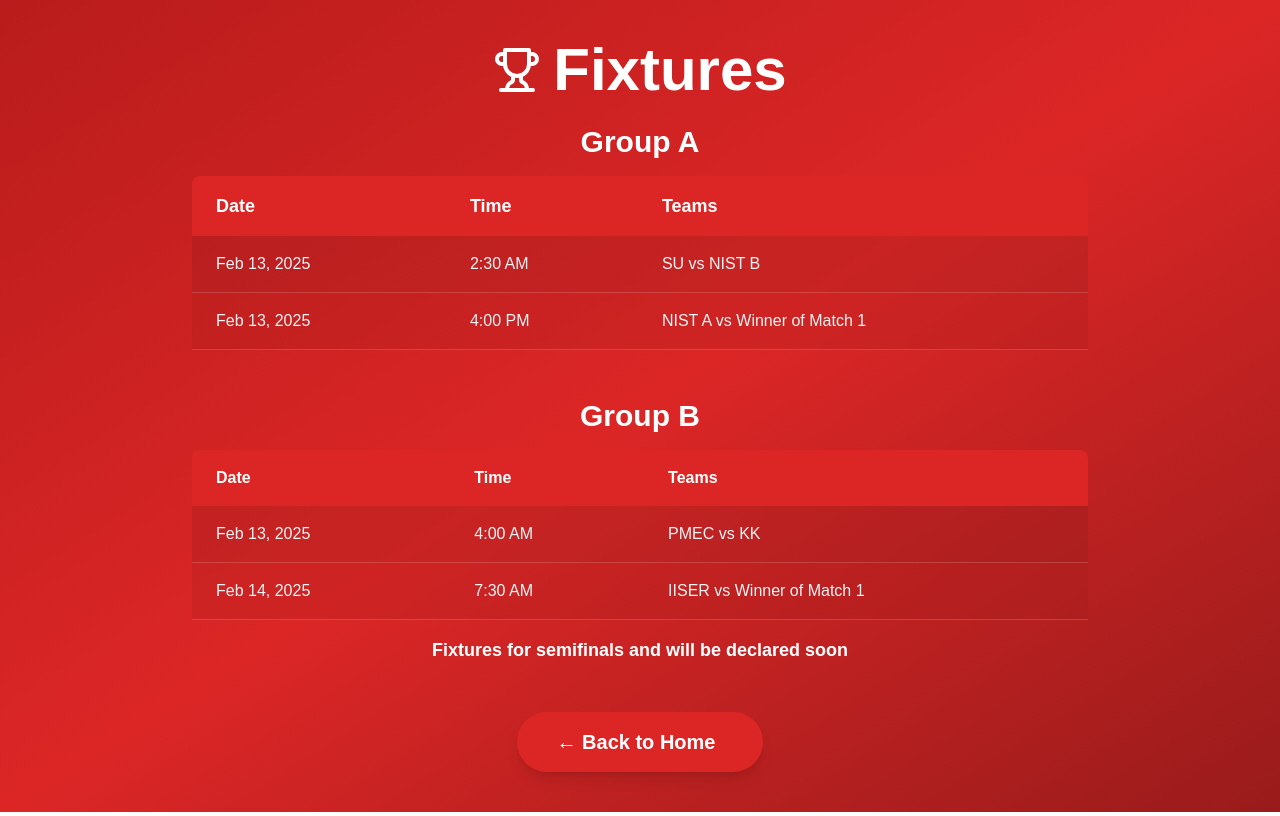
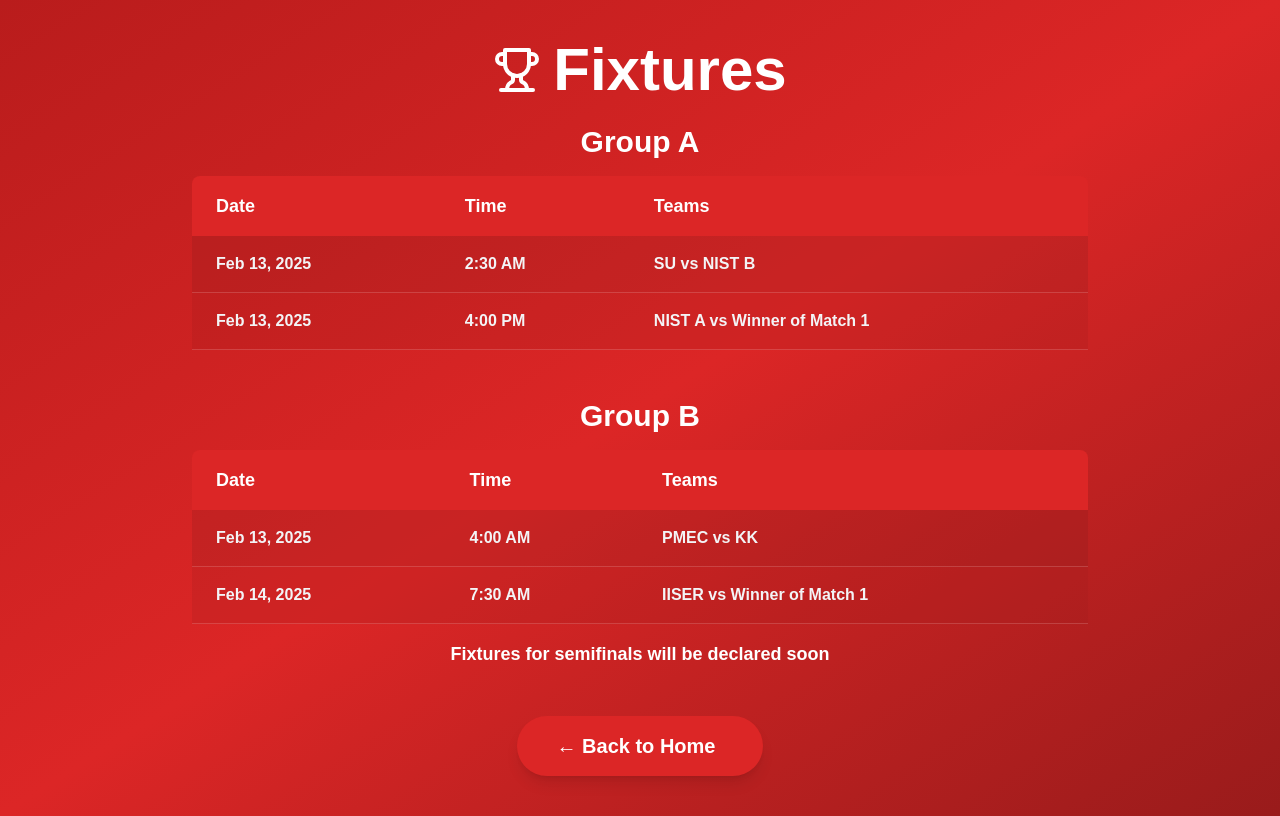
Before and after one commit to ENZOMOTIVE/NFC-2k25, a Next.js app in the folder nfc-25/: page /pages/Fixtures in a window 1280 px wide. Built offline with nearby package versions, Linux system fonts and the light colour scheme.

Commit message:
Updated text

```diff
--- a/nfc-25/app/pages/Fixtures/page.tsx
+++ b/nfc-25/app/pages/Fixtures/page.tsx
@@ -21,18 +21,24 @@ export default function Fixtures() {
     <table className="w-full text-left border-collapse">
       <thead>
         <tr>
-                <th className="py-3 md:py-4 px-4 md:px-6 bg-red-600 text-white rounded-tl-lg text-base md:text-lg font-semibold">Date</th>
-                <th className="py-3 md:py-4 px-4 md:px-6 bg-red-600 text-white text-base md:text-lg font-semibold">Time</th>
-                <th className="py-3 md:py-4 px-4 md:px-6 bg-red-600 text-white rounded-tr-lg text-base md:text-lg font-semibold">Teams</th>
+          <th className="py-3 md:py-4 px-4 md:px-6 bg-red-600 text-white rounded-tl-lg text-base md:text-lg font-bold">Date</th>
+          <th className="py-3 md:py-4 px-4 md:px-6 bg-red-600 text-white text-base md:text-lg font-bold">Time</th>
+          <th className="py-3 md:py-4 px-4 md:px-6 bg-red-600 text-white rounded-tr-lg text-base md:text-lg font-bold">Teams</th>
         </tr>
       </thead>
-            <tbody className="text-gray-100">
+      <tbody className="text-gray-100 font-semibold">
         {[
           { date: "Feb 13, 2025", time: "2:30 AM", teams: "SU vs NIST B" },
           { date: "Feb 13, 2025", time: "4:00 PM", teams: "NIST A vs Winner of Match 1" },
-
         ].map((fixture, index) => (
-                <tr key={index} className={`border-b border-red-200 border-opacity-20 ${index % 2 === 0 ? "bg-red-900 bg-opacity-20" : "bg-red-800 bg-opacity-20"} hover:bg-red-700 hover:bg-opacity-30 transition-colors`}>
+          <tr
+            key={index}
+            className={`border-b border-red-200 border-opacity-20 ${
+              index % 2 === 0
+                ? "bg-red-900 bg-opacity-20"
+                : "bg-red-800 bg-opacity-20"
+            } hover:bg-red-700 hover:bg-opacity-30 transition-colors`}
+          >
             <td className="py-3 md:py-4 px-4 md:px-6">{fixture.date}</td>
             <td className="py-3 md:py-4 px-4 md:px-6">{fixture.time}</td>
             <td className="py-3 md:py-4 px-4 md:px-6">{fixture.teams}</td>
@@ -43,6 +49,7 @@ export default function Fixtures() {
   </div>
 </div>
 
+
       {/* Group B Table */}
       <h2 className="text-2xl md:text-3xl font-bold mb-4">Group B</h2>
       <div className="w-full max-w-4xl relative overflow-hidden group">
@@ -50,18 +57,24 @@ export default function Fixtures() {
     <table className="w-full text-left border-collapse">
       <thead>
         <tr>
-                <th className="py-3 md:py-4 px-4 md:px-6 bg-red-600 text-white rounded-tl-lg">Date</th>
-                <th className="py-3 md:py-4 px-4 md:px-6 bg-red-600 text-white">Time</th>
-                <th className="py-3 md:py-4 px-4 md:px-6 bg-red-600 text-white rounded-tr-lg">Teams</th>
+          <th className="py-3 md:py-4 px-4 md:px-6 bg-red-600 text-white rounded-tl-lg text-base md:text-lg font-bold">Date</th>
+          <th className="py-3 md:py-4 px-4 md:px-6 bg-red-600 text-white text-base md:text-lg font-bold">Time</th>
+          <th className="py-3 md:py-4 px-4 md:px-6 bg-red-600 text-white rounded-tr-lg text-base md:text-lg font-bold">Teams</th>
         </tr>
       </thead>
-            <tbody className="text-gray-100">
+      <tbody className="text-gray-100 font-semibold">
         {[
           { date: "Feb 13, 2025", time: "4:00 AM", teams: "PMEC vs KK" },
           { date: "Feb 14, 2025", time: "7:30 AM", teams: "IISER vs Winner of Match 1" },
-
         ].map((fixture, index) => (
-                <tr key={index} className={`border-b border-red-200 border-opacity-20 ${index % 2 === 0 ? "bg-red-900 bg-opacity-20" : "bg-red-800 bg-opacity-20"} hover:bg-red-700 hover:bg-opacity-30 transition-colors`}>
+          <tr
+            key={index}
+            className={`border-b border-red-200 border-opacity-20 ${
+              index % 2 === 0
+                ? "bg-red-900 bg-opacity-20"
+                : "bg-red-800 bg-opacity-20"
+            } hover:bg-red-700 hover:bg-opacity-30 transition-colors`}
+          >
             <td className="py-3 md:py-4 px-4 md:px-6">{fixture.date}</td>
             <td className="py-3 md:py-4 px-4 md:px-6">{fixture.time}</td>
             <td className="py-3 md:py-4 px-4 md:px-6">{fixture.teams}</td>
@@ -69,11 +82,10 @@ export default function Fixtures() {
         ))}
       </tbody>
     </table>
-          <p className="text-center text-lg font-semibold mt-4">Fixtures for semifinals and will be declared soon</p>
-
-
+    <p className="text-center text-lg font-semibold mt-4">Fixtures for semifinals will be declared soon</p>
   </div>
 </div>
+
 
       <Link href="/" className="mt-8 md:mt-12 bg-red-600 hover:bg-white text-white hover:text-red-600 px-8 md:px-10 py-3 md:py-4 rounded-full font-bold text-lg md:text-xl shadow-lg transition-colors duration-300 inline-flex items-center group">
   <span className="mr-2 transform group-hover:-translate-x-1 transition-transform duration-300">&larr; Back to Home</span>
```
Lines whose indentation alone changed are shown as unchanged.
